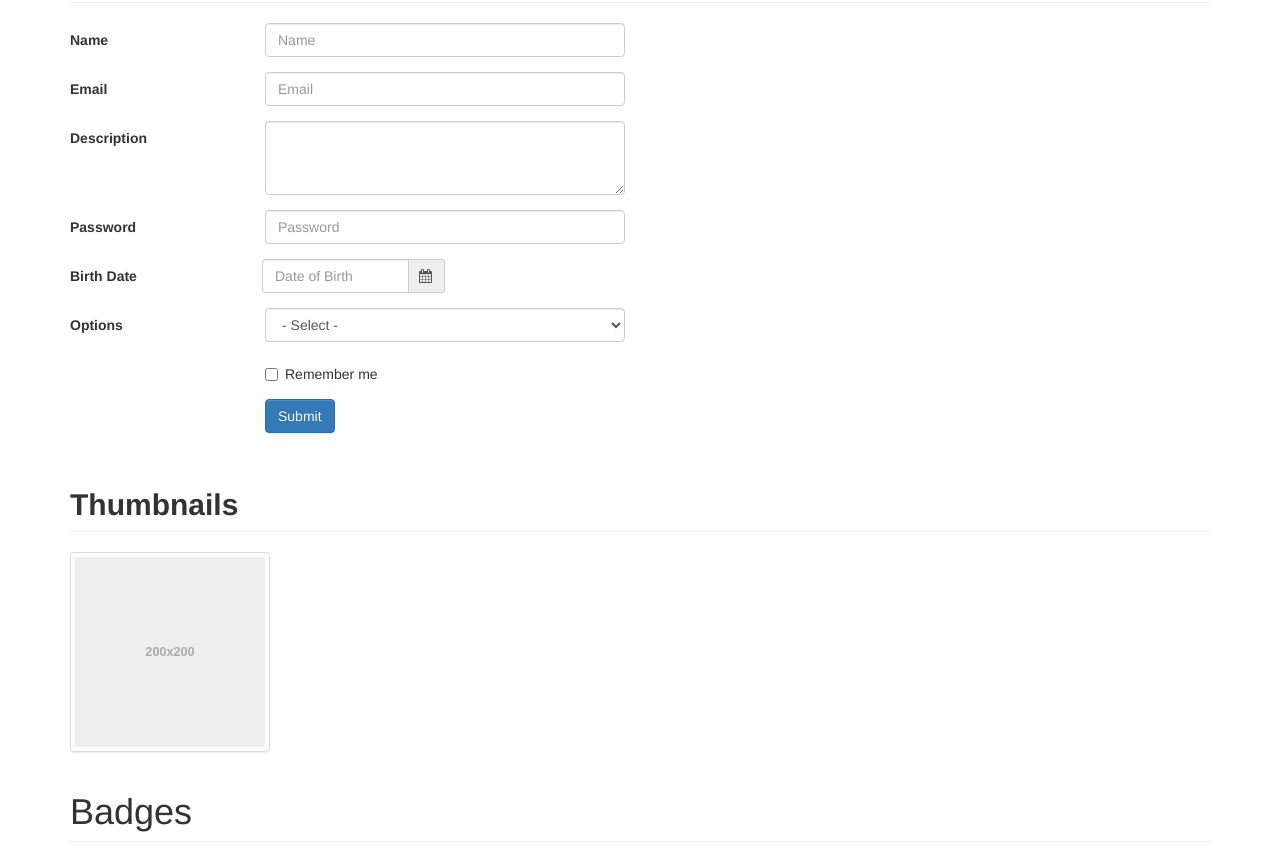
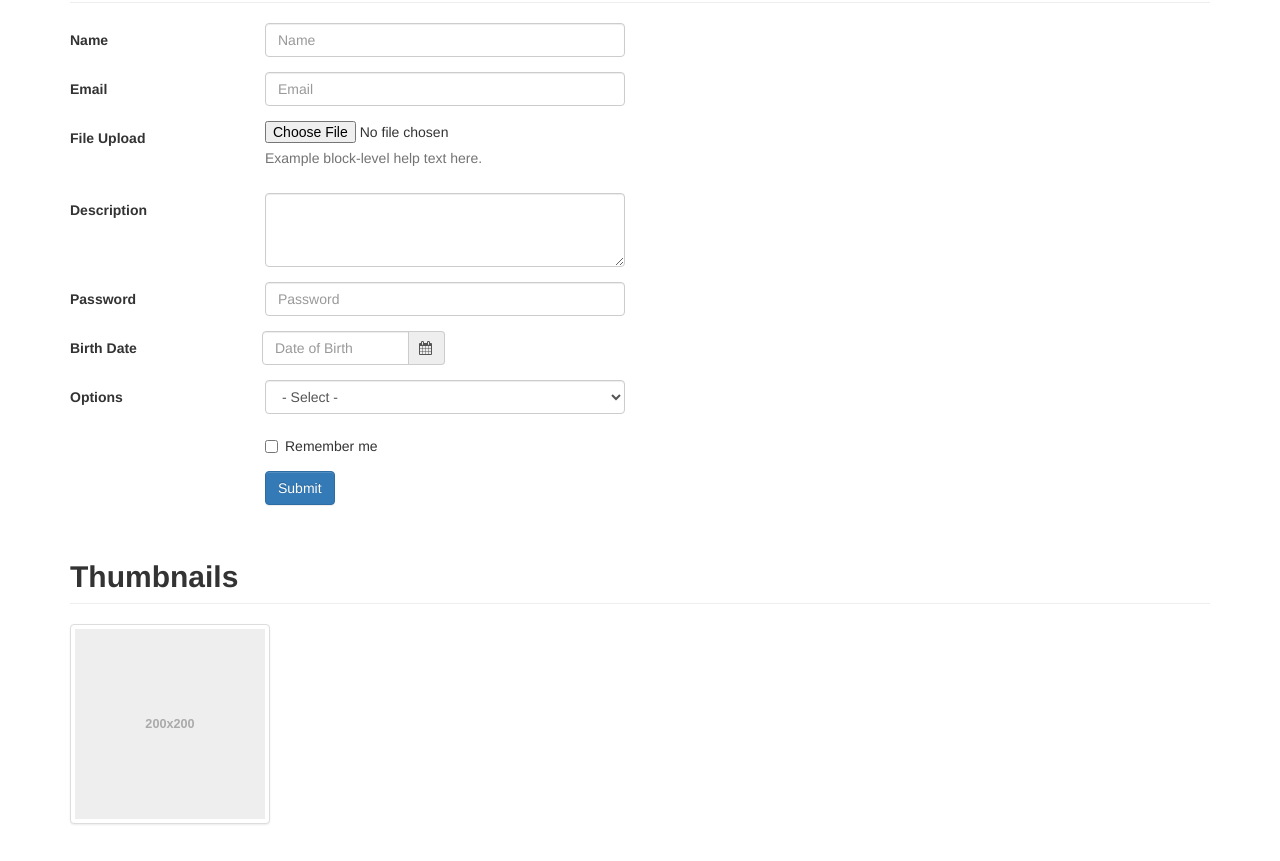
Before and after one commit to eftakhairul/eazy-admin, a website with bundled scripts: page index.html in a window 1280 px wide. Shown: the part 820-1681 px from the top of the page. Built offline with nearby package versions, Linux system fonts and the light colour scheme.

Commit message:
File upload added to theme

```diff
--- a/index.html
+++ b/index.html
@@ -187,6 +187,15 @@
                 <input type="email" class="form-control" id="inputEmail3" placeholder="Email">
               </div>
             </div>
+
+            <div class="form-group">
+              <label for="inputEmail3" class="col-sm-2 control-label text-alignment-left">File Upload</label>
+              <div class="col-sm-4" >
+                <input id="exampleInputFile" type="file">
+                <p class="help-block">Example block-level help text here.</p>
+              </div>
+            </div>
+
             <div class="form-group">
               <label for="inputEmail3" class="col-sm-2 control-label text-alignment-left">Description</label>
               <div class="col-sm-4">
```
